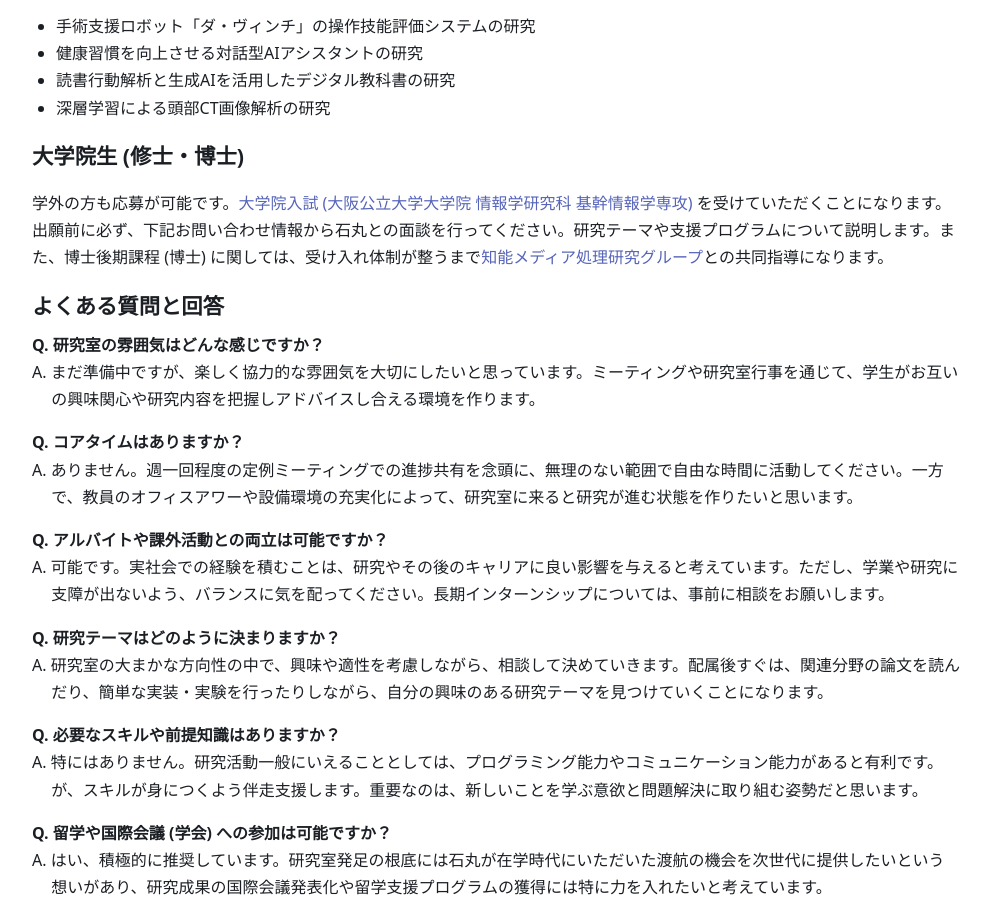
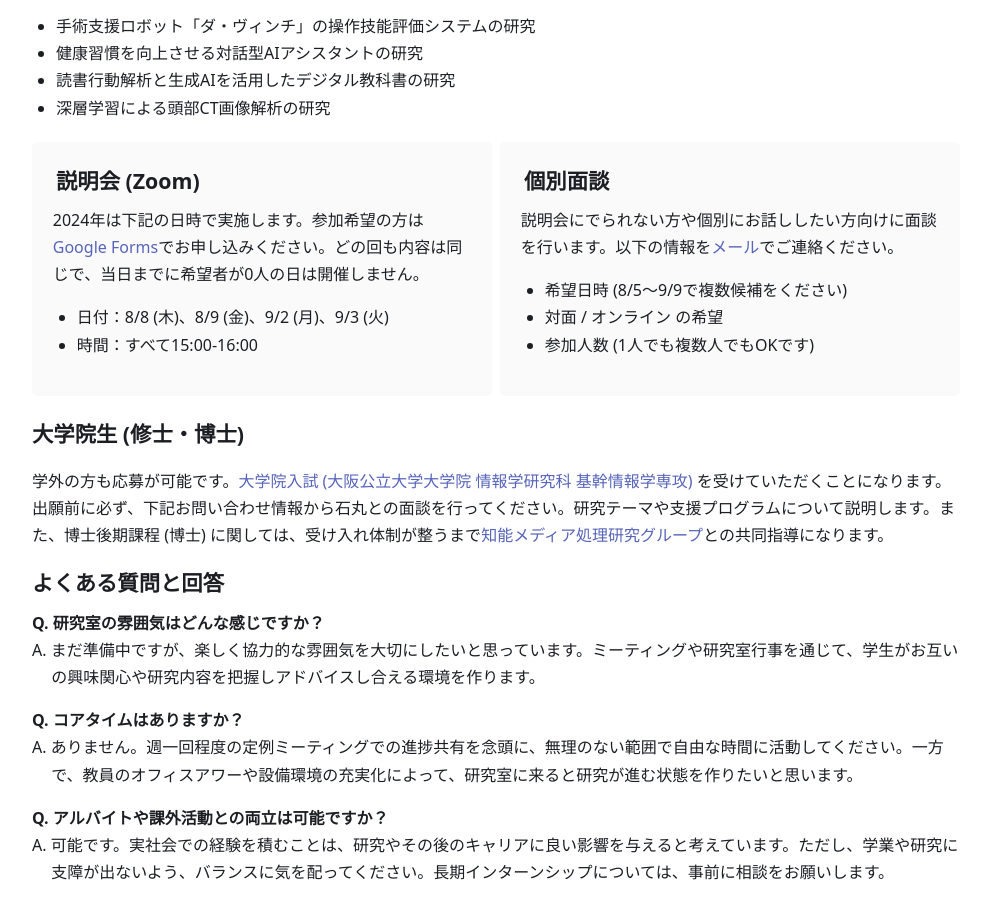
Before and after one commit to omu-xirg/xirg-info, a Next.js app: page / in a window 1280 px wide. Shown: the part 2860-3765 px from the top of the page, without its empty margins (144-1134 px from the left). Built offline with nearby package versions, Linux system fonts and the light colour scheme.

Commit message:
Update information on the lab introduction

```diff
--- a/contents/3-call.md
+++ b/contents/3-call.md
@@ -12,6 +12,26 @@ title: '進学希望の方へ'
 * 健康習慣を向上させる対話型AIアシスタントの研究
 * 読書行動解析と生成AIを活用したデジタル教科書の研究
 * 深層学習による頭部CT画像解析の研究
+
+<div class="index-card-container">
+  <div class="index-card-item call-card-item">
+    <h3>説明会 (Zoom)</h3>
+    <p>2024年は下記の日時で実施します。参加希望の方は<a href="https://forms.gle/feSbswwcQQPh4JJA9">Google Forms</a>でお申し込みください。どの回も内容は同じで、当日までに希望者が0人の日は開催しません。</p>
+    <ul>
+      <li>日付：8/8 (木)、8/9 (金)、9/2 (月)、9/3 (火) </li>
+      <li>時間：すべて15:00-16:00</li>
+    </ul>
+  </div>
+  <div class="index-card-item call-card-item">
+    <h3>個別面談</h3>
+    <p>説明会にでられない方や個別にお話ししたい方向けに面談を行います。以下の情報を<a href="#%E3%81%8A%E5%95%8F%E3%81%84%E5%90%88%E3%82%8F%E3%81%9B">メール</a>でご連絡ください。</p>
+    <ul>
+      <li>希望日時 (8/5〜9/9で複数候補をください)</li>
+      <li>対面 / オンライン の希望</li>
+      <li>参加人数 (1人でも複数人でもOKです)</li>
+    </ul>
+  </div>
+</div>
 
 ### 大学院生 (修士・博士)
 
--- a/src/app/globals.scss
+++ b/src/app/globals.scss
@@ -479,14 +479,6 @@ figure {
     }
   }
 
-  &:hover {
-    @media (hover: hover) {
-      background-color: $background-color;
-      -webkit-transition: all 0.1s;
-      transition: all 0.1s;
-    }
-  }
-
   h3 {
     margin-top: 0.5rem;
     margin-left: 0.2rem;
@@ -506,15 +498,16 @@ figure {
     margin-bottom: 0.5rem;
   }
 
-  a {
-    position: absolute;
-    display: block;
-    width: 100%;
-    height: 100%;
-    left: 0;
-    top: 0;
-    z-index: 2;
+  @include media-query($on-palm) {
+    width: calc(100% - #{$wrapper-padding});
+    margin-left: calc(-0.5 * #{$wrapper-padding});
+    margin-right: calc(-0.5 * #{$wrapper-padding});
+    border: 1px solid $background-color;
   }
+}
+
+.call-card-item {
+  width: 50%;
 
   @include media-query($on-palm) {
     width: calc(100% - #{$wrapper-padding});
```
